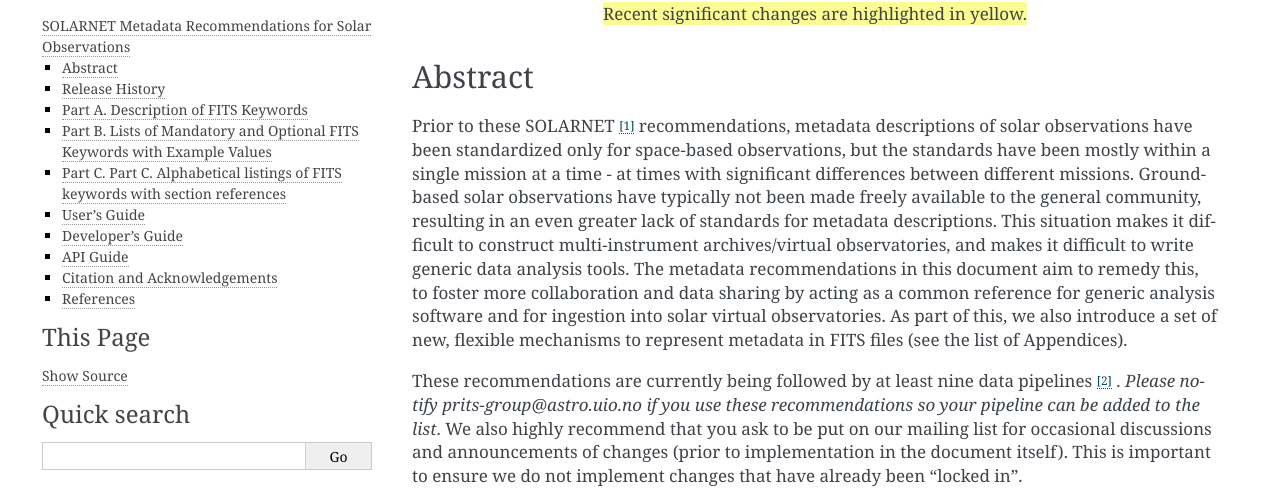
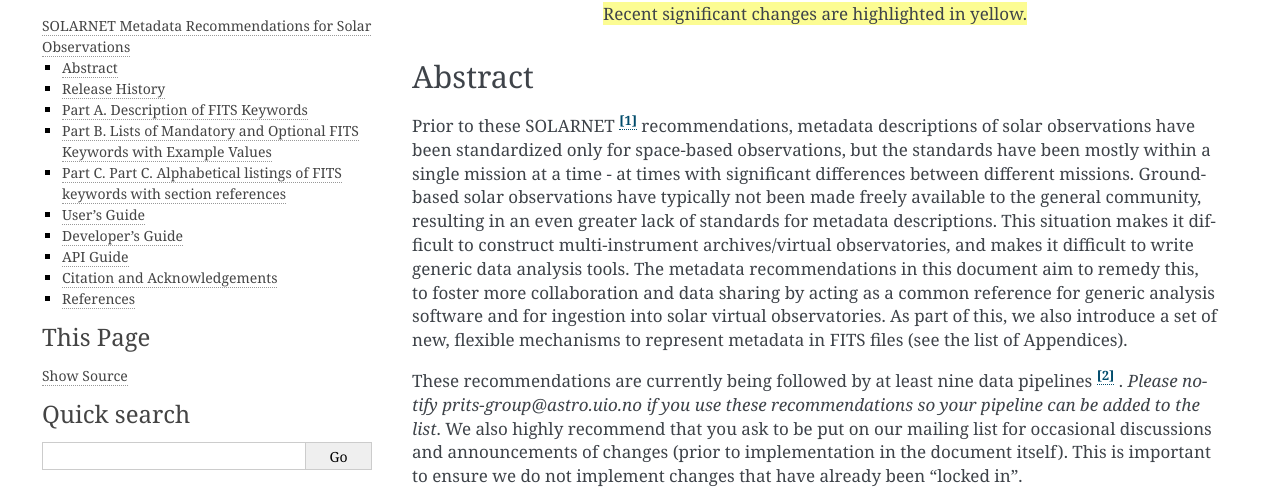
Before and after one commit to IHDE-Alliance/solarnet_metadata, a Sphinx documentation site: the page built from docs/index.rst, in a window 1280 px wide. Shown: the part 404-892 px from the top of the page. Built offline with Sphinx 7.4.7, drawn with Linux system fonts in a browser that asks for light colours; the version number could not be read and is left out.

Commit message:
Update Formatting for Superscript and Bold Footnote References (#64)
* Superscript & Bold Footnote References
* Update CHANGELOG

```diff
--- a/CHANGELOG.rst
+++ b/CHANGELOG.rst
@@ -6,6 +6,7 @@ Latest
 * Fixed FITS card length validation to correctly handle keywords without comments. Previously, the validator incorrectly assumed all keywords had comments and added ``/`` separator when calculating card length, causing false positives for valid 80-character cards without comments.
 * Fixed FITS card length validation to properly account for quotes around string values. The validator now adds quotes to string values when constructing the card representation, matching the actual FITS format and ensuring accurate length calculations.
 * Updated CI workflow to upload test results to Codecov using ``codecov/test-results-action@v1`` for improved test reporting and coverage tracking.
+* Updated footnotes references in documentation to use bolded and superscripted format for better readability.
 
 3.2.3
 =====
--- a/docs/_static/custom.css
+++ b/docs/_static/custom.css
@@ -1,4 +1,15 @@
 /* _static/custom.css */
+
+/* Footnote references: render as bold superscript so they remain visible
+   even when the footnotes themselves are collected at the end of a part. */
+a.footnote-reference {
+    font-weight: bold;
+    vertical-align: super;
+    font-size: 0.75em;
+    line-height: 0;
+    text-decoration: none;
+}
+
 div.related {
     background-color: #FF8800; /* Orange from lightbulb outline */
     color: #000000; /* Black text for contrast */
```
